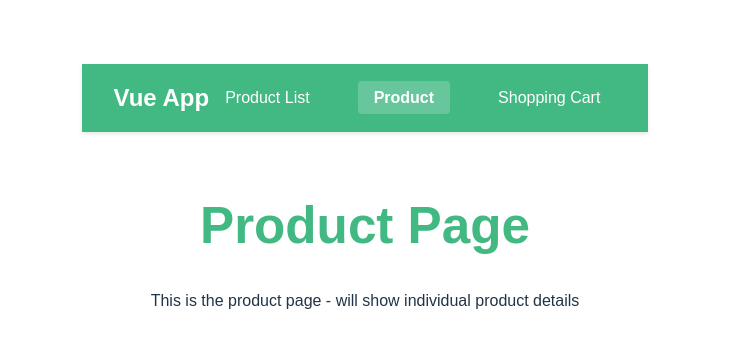
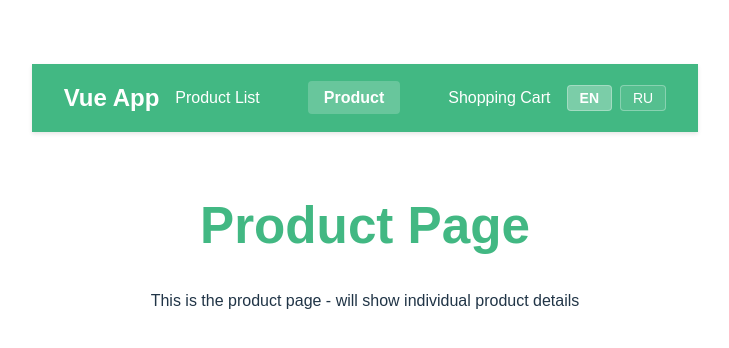
Before and after one commit to shengo333/lightspeed, a Vue app: page /product in a window 1280 px wide. Shown: the top 348 px of the page, without its empty margins (275-1004 px from the left). Built offline with nearby package versions, Linux system fonts and the light colour scheme.

Commit message:
add russian language and i18n

```diff
--- a/package.json
+++ b/package.json
@@ -12,6 +12,7 @@
   "dependencies": {
     "axios": "^1.11.0",
     "vue": "^3.5.18",
+    "vue-i18n": "^9.14.5",
     "vue-router": "^4.5.1"
   },
   "devDependencies": {
--- a/src/App.vue
+++ b/src/App.vue
@@ -2,18 +2,22 @@
   <div id="app">
     <nav class="navbar">
       <div class="nav-container">
-        <h2 class="nav-logo">Vue App</h2>
+        <h2 class="nav-logo">{{ $t('nav.appName') }}</h2>
         <ul class="nav-menu">
           <li class="nav-item">
-            <RouterLink to="/" class="nav-link">Product List</RouterLink>
+            <RouterLink to="/" class="nav-link">{{ $t('nav.productList') }}</RouterLink>
           </li>
           <li class="nav-item">
-            <RouterLink to="/product" class="nav-link">Product</RouterLink>
+            <RouterLink to="/product" class="nav-link">{{ $t('nav.product') }}</RouterLink>
           </li>
           <li class="nav-item">
-            <RouterLink to="/cart" class="nav-link">Shopping Cart</RouterLink>
+            <RouterLink to="/cart" class="nav-link">{{ $t('nav.shoppingCart') }}</RouterLink>
           </li>
         </ul>
+        <div class="language-switcher">
+          <button @click="switchLanguage('en')" :class="{ active: locale === 'en' }">EN</button>
+          <button @click="switchLanguage('ru')" :class="{ active: locale === 'ru' }">RU</button>
+        </div>
       </div>
     </nav>
 
@@ -24,7 +28,14 @@
 </template>
 
 <script setup lang="ts">
-// No imports needed - RouterLink and RouterView are globally available
+import { useI18n } from 'vue-i18n'
+
+const { locale } = useI18n()
+
+const switchLanguage = (lang: string) => {
+  locale.value = lang
+  localStorage.setItem('locale', lang)
+}
 </script>
 
 <style scoped>
@@ -47,6 +58,31 @@
   justify-content: space-between;
   align-items: center;
   padding: 1rem 2rem;
+}
+
+.language-switcher {
+  display: flex;
+  gap: 0.5rem;
+}
+
+.language-switcher button {
+  background: rgba(255, 255, 255, 0.1);
+  color: white;
+  border: 1px solid rgba(255, 255, 255, 0.3);
+  padding: 0.25rem 0.75rem;
+  border-radius: 4px;
+  cursor: pointer;
+  font-size: 0.875rem;
+  transition: all 0.3s ease;
+}
+
+.language-switcher button:hover {
+  background: rgba(255, 255, 255, 0.2);
+}
+
+.language-switcher button.active {
+  background: rgba(255, 255, 255, 0.3);
+  font-weight: 600;
 }
 
 .nav-logo {
--- /dev/null
+++ b/src/i18n/index.ts
@@ -0,0 +1,18 @@
+import { createI18n } from 'vue-i18n'
+import en from './locales/en.json'
+import ru from './locales/ru.json'
+
+// Get saved language from localStorage or default to English
+const savedLocale = localStorage.getItem('locale') || 'en'
+
+const i18n = createI18n({
+  locale: savedLocale,
+  fallbackLocale: 'en',
+  legacy: false, // Enable Composition API mode
+  messages: {
+    en,
+    ru
+  }
+})
+
+export default i18n
--- /dev/null
+++ b/src/i18n/locales/en.json
@@ -0,0 +1,29 @@
+{
+  "nav": {
+    "productList": "Product List",
+    "product": "Product",
+    "shoppingCart": "Shopping Cart",
+    "appName": "Vue App"
+  },
+  "productList": {
+    "title": "Product List",
+    "loading": "Loading products...",
+    "error": "Error: {error}",
+    "retry": "Retry",
+    "found": "Found {count} products",
+    "price": "Price: ${price}"
+  },
+  "product": {
+    "title": "Product Page",
+    "description": "This is the product page - will show individual product details"
+  },
+  "cart": {
+    "title": "Shopping Cart Page",
+    "description": "This is the shopping cart page - will show items added to cart"
+  },
+  "common": {
+    "loading": "Loading...",
+    "error": "Error",
+    "retry": "Retry"
+  }
+}
--- /dev/null
+++ b/src/i18n/locales/ru.json
@@ -0,0 +1,29 @@
+{
+  "nav": {
+    "productList": "Список товаров",
+    "product": "Товар",
+    "shoppingCart": "Корзина",
+    "appName": "Vue Приложение"
+  },
+  "productList": {
+    "title": "Список товаров",
+    "loading": "Загрузка товаров...",
+    "error": "Ошибка: {error}",
+    "retry": "Повторить",
+    "found": "Найдено {count} товаров",
+    "price": "Цена: ${price}"
+  },
+  "product": {
+    "title": "Страница товара",
+    "description": "Это страница товара - здесь будут показаны детали отдельного товара"
+  },
+  "cart": {
+    "title": "Страница корзины",
+    "description": "Это страница корзины - здесь будут показаны добавленные в корзину товары"
+  },
+  "common": {
+    "loading": "Загрузка...",
+    "error": "Ошибка",
+    "retry": "Повторить"
+  }
+}
--- a/src/main.ts
+++ b/src/main.ts
@@ -2,5 +2,6 @@ import { createApp } from 'vue'
 import './style.css'
 import App from './App.vue'
 import router from './router'
+import i18n from './i18n'
 
-createApp(App).use(router).mount('#app')
+createApp(App).use(router).use(i18n).mount('#app')
--- a/src/views/ProductList.vue
+++ b/src/views/ProductList.vue
@@ -1,21 +1,21 @@
 <template>
   <div class="product-list">
-    <h1>Product List</h1>
+    <h1>{{ $t('productList.title') }}</h1>
 
     <div v-if="loading">
-      Loading products...
+      {{ $t('productList.loading') }}
     </div>
 
     <div v-else-if="error" class="error">
-      <p>Error: {{ error }}</p>
-      <button @click="loadProducts">Retry</button>
+      <p>{{ $t('productList.error', { error }) }}</p>
+      <button @click="loadProducts">{{ $t('productList.retry') }}</button>
     </div>
 
     <div v-else>
-      <p>Found {{ products.length }} products</p>
+      <p>{{ $t('productList.found', { count: products.length }) }}</p>
       <div v-for="product in products" :key="product.id" class="product-item">
         <h3>{{ product.name }}</h3>
-        <p>Price: ${{ product.price }}</p>
+        <p>{{ $t('productList.price', { price: product.price }) }}</p>
       </div>
     </div>
   </div>
@@ -26,9 +26,9 @@ import { ref, onMounted } from 'vue'
 import { getProducts } from '../services/ecwidService'
 
 // Simple reactive state
-const products = ref([])
+const products = ref<any[]>([])
 const loading = ref(true)
-const error = ref(null)
+const error = ref<string | null>(null)
 
 // Load products function
 const loadProducts = async () => {
@@ -36,7 +36,7 @@ const loadProducts = async () => {
     loading.value = true
     error.value = null
     products.value = await getProducts()
-  } catch (err) {
+  } catch (err: any) {
     error.value = err.message
   } finally {
     loading.value = false
```
Also changed, not shown: 1 other file (tests, documents, lock files or other folders).
